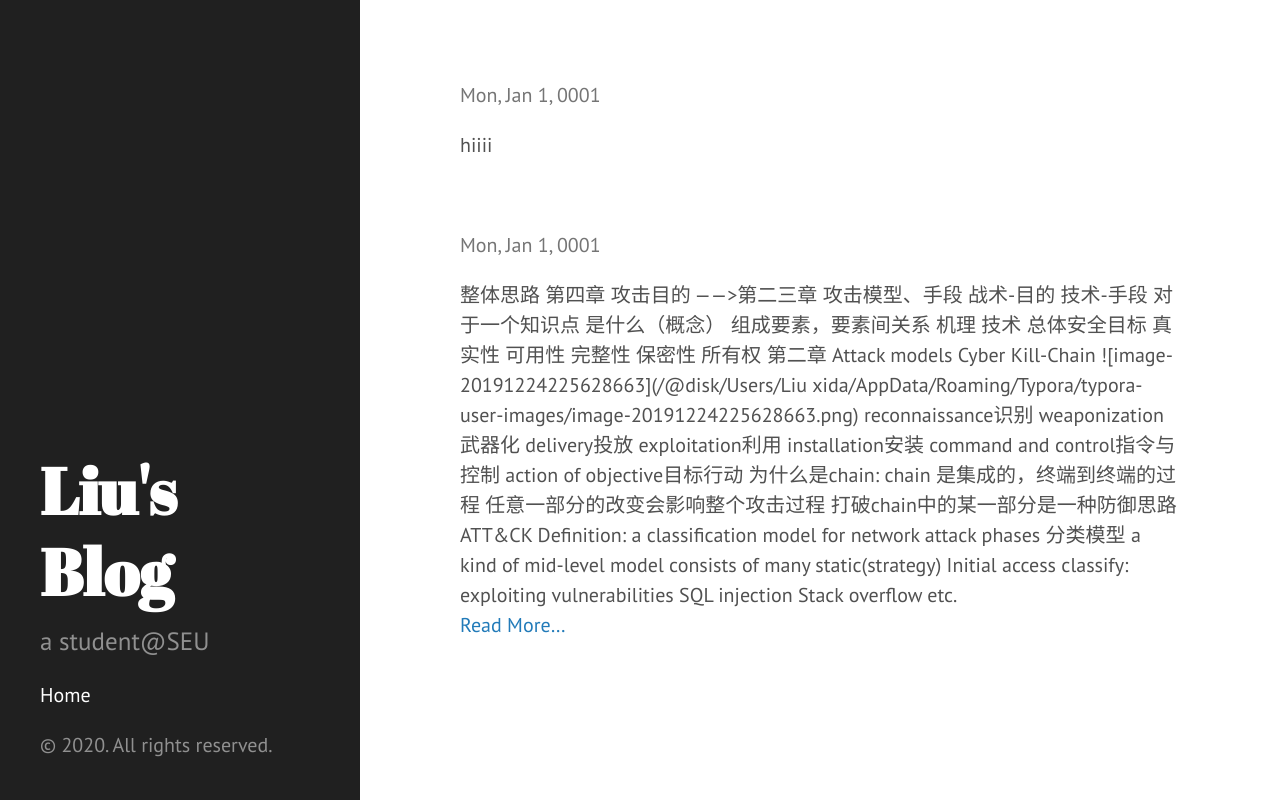
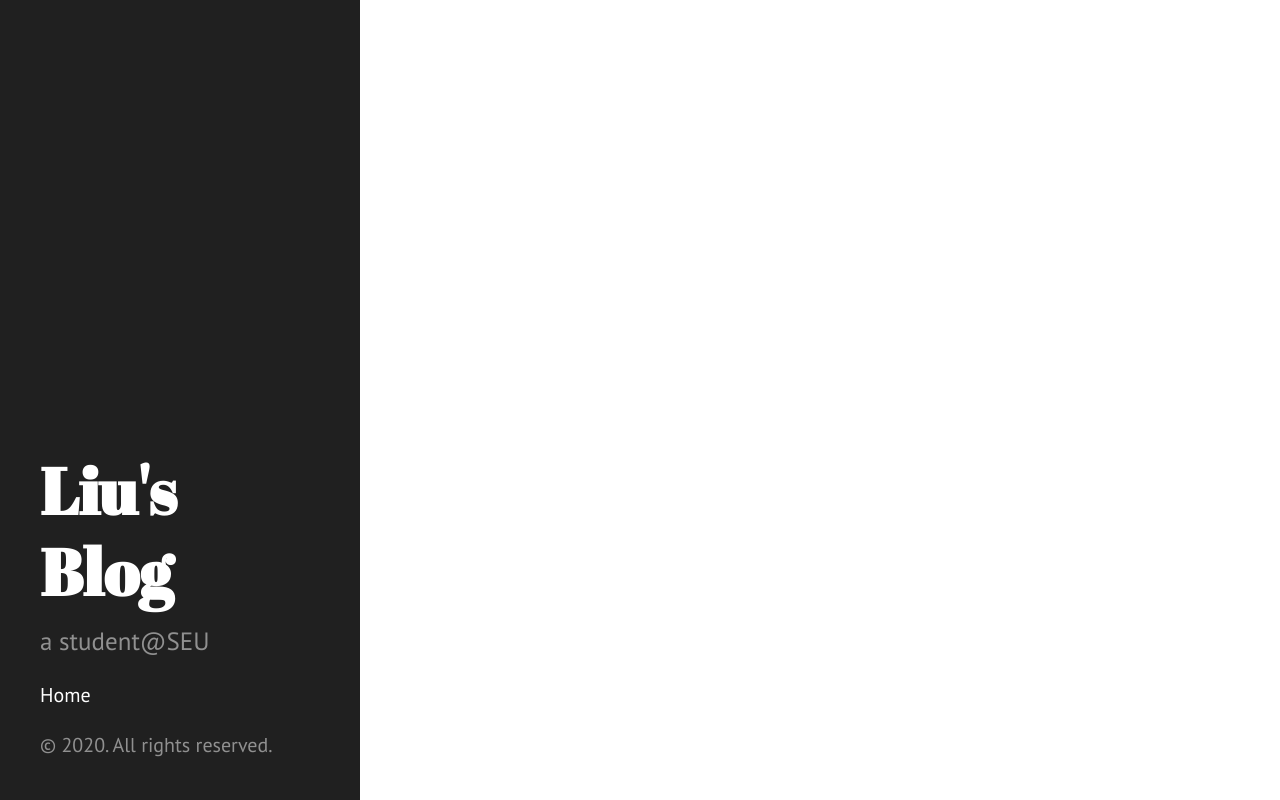
Before and after one commit to dreamlullaby/dreamlullaby.GitHub.io, a plain HTML site: page index.html in a window 1280 px wide. Drawn offline with Linux system fonts and the light colour scheme.

Commit message:
modified:   index.html 	modified:   index.xml 	modified:   sitemap.xml

```diff
--- a/index.html
+++ b/index.html
@@ -51,48 +51,7 @@
 
     <main class="content container">
     <div class="posts">
-<article class="post">
-  <h1 class="post-title">
-    <a href="https://dreamlullaby.github.io/post/article/"></a>
-  </h1>
-  <time datetime="0001-01-01T00:00:00Z" class="post-date">Mon, Jan 1, 0001</time>
-  hiiii
 
-</article><article class="post">
-  <h1 class="post-title">
-    <a href="https://dreamlullaby.github.io/post/cybersec-notes/"></a>
-  </h1>
-  <time datetime="0001-01-01T00:00:00Z" class="post-date">Mon, Jan 1, 0001</time>
-  整体思路 第四章 攻击目的 ——&gt;第二三章 攻击模型、手段
-战术-目的
-技术-手段
-对于一个知识点
- 是什么（概念） 组成要素，要素间关系 机理 技术  总体安全目标
-真实性
-可用性
-完整性
-保密性
-所有权
-第二章 Attack models Cyber Kill-Chain ![image-20191224225628663](C:\Users\Liu xida\AppData\Roaming\Typora\typora-user-images\image-20191224225628663.png)
-reconnaissance识别
-weaponization武器化
-delivery投放
-exploitation利用
-installation安装
-command and control指令与控制
-action of objective目标行动
-为什么是chain: chain 是集成的，终端到终端的过程
- 任意一部分的改变会影响整个攻击过程 打破chain中的某一部分是一种防御思路  ATT&amp;CK Definition: a classification model for network attack phases 分类模型
-a kind of mid-level model
-consists of many static(strategy)
-Initial access classify:
- exploiting vulnerabilities  SQL injection Stack overflow etc.
-
-  <div class="read-more-link">
-    <a href="/post/cybersec-notes/">Read More…</a>
-  </div>
-
-</article>
 </div>
     </main>
 
```
Also changed, not shown: index.xml (+0 -41 lines), sitemap.xml (+0 -12 lines).
